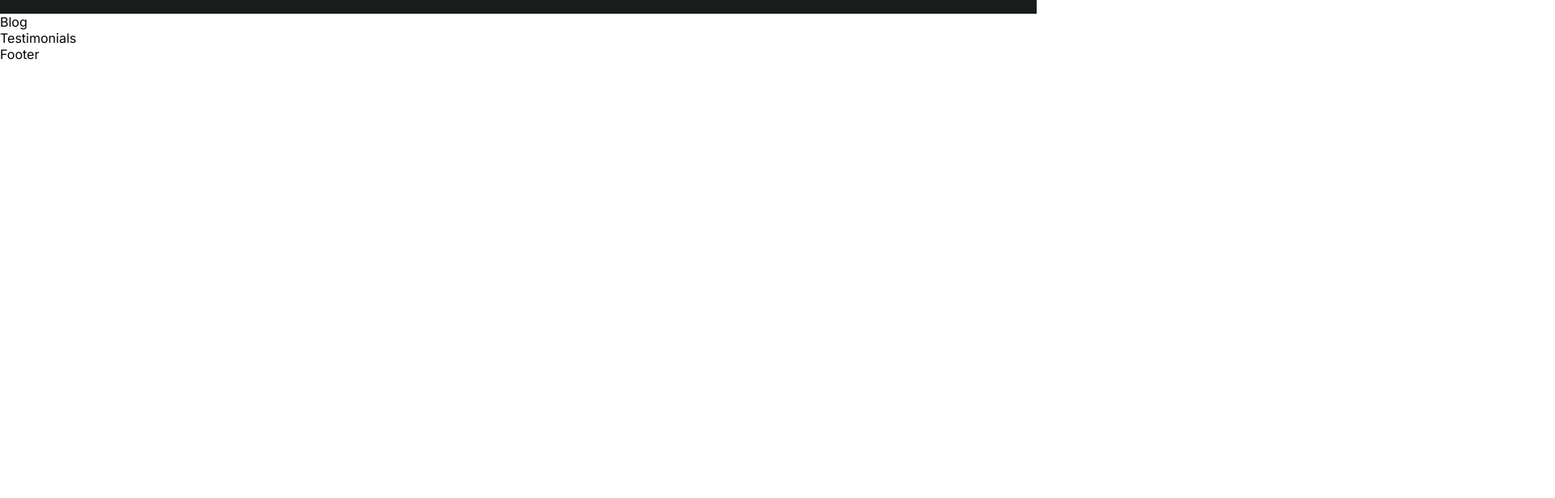
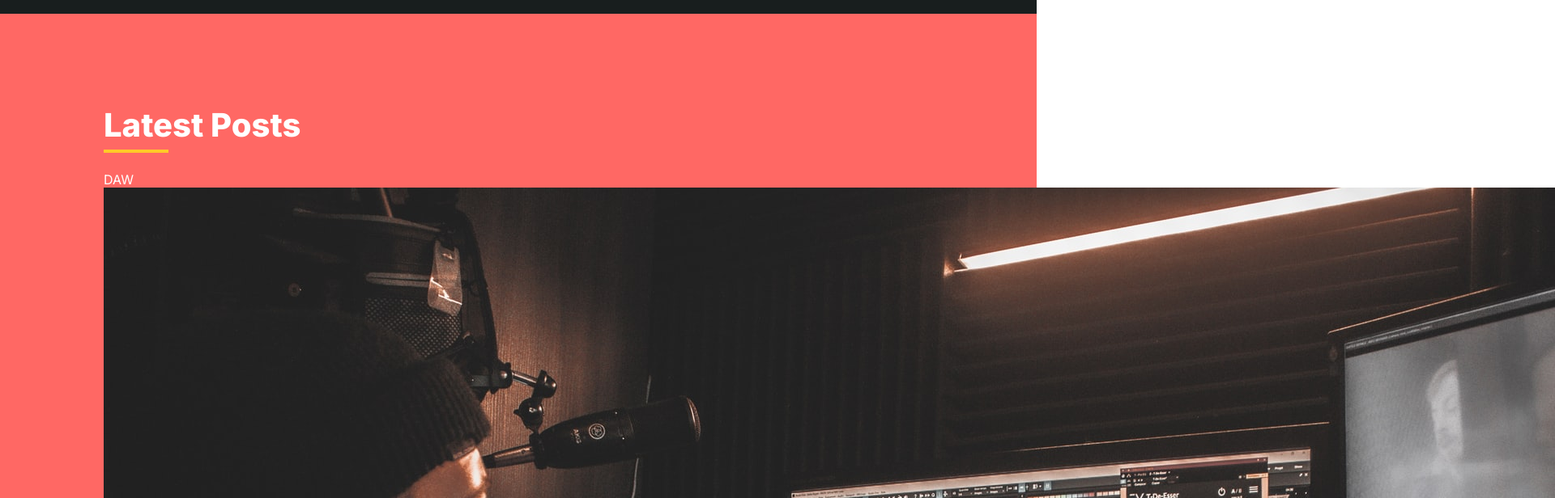
Before and after one commit to Nebenmor/sound-dzign, a React (Vite) app: page / in a window 1280 px wide. Shown: the part 1740-2356 px from the top of the page at 81% size, 1920 px wide, since content can reach past the window. Before the commit the page ends 1817 px from the top, so only its background shows below. Built offline with nearby package versions, Linux system fonts and the light colour scheme.

Commit message:
implement blog section componenet

```diff
--- a/src/components/Blog/Blog.jsx
+++ b/src/components/Blog/Blog.jsx
@@ -1,10 +1,58 @@
-import React from 'react'
-import "./Blog.css"
+import React from "react";
+import "./Blog.css";
+import { blog1, blog2, blog3 } from "../../assets";
 
 const Blog = () => {
   return (
-    <div>Blog</div>
-  )
-}
+    <section id="blog" className="pink">
+      <div className="wrapper">
+        <h2 className="light">Latest Posts</h2>
+      <div className="content-container">
+        <div className="post">
+          <div className="tag">DAW</div>
+          <a href="#">
+            <img src={blog1} alt="blog-1" />
+          </a>
 
-export default Blog
+          <a href="">
+            <h3 className="post-title">
+              Now To Use Drum Machine in logic Pro X
+            </h3>
+          </a>
+        </div>
+
+        <div className="post">
+          <div className="tag">Mixing</div>
+          <a href="#">
+            <img src={blog2} alt="blog-1" />
+          </a>
+
+          <a href="">
+            <h3 className="post-title">How To Mix Guitars Effectively</h3>
+          </a>
+        </div>
+
+        <div className="post">
+          <div className="tag">Vox</div>
+          <a href="#">
+            <img src={blog3} alt="blog-1" />
+          </a>
+
+          <a href="#">
+            <h3 className="post-title">
+              The Real Power of Harmonies in Music Production
+            </h3>
+          </a>
+        </div>
+      </div>
+
+      <div className="btn-container">
+        <a href="#" className="all-posts-btn">
+          All Posts</a>
+      </div>
+      </div>
+    </section>
+  );
+};
+
+export default Blog;
```
